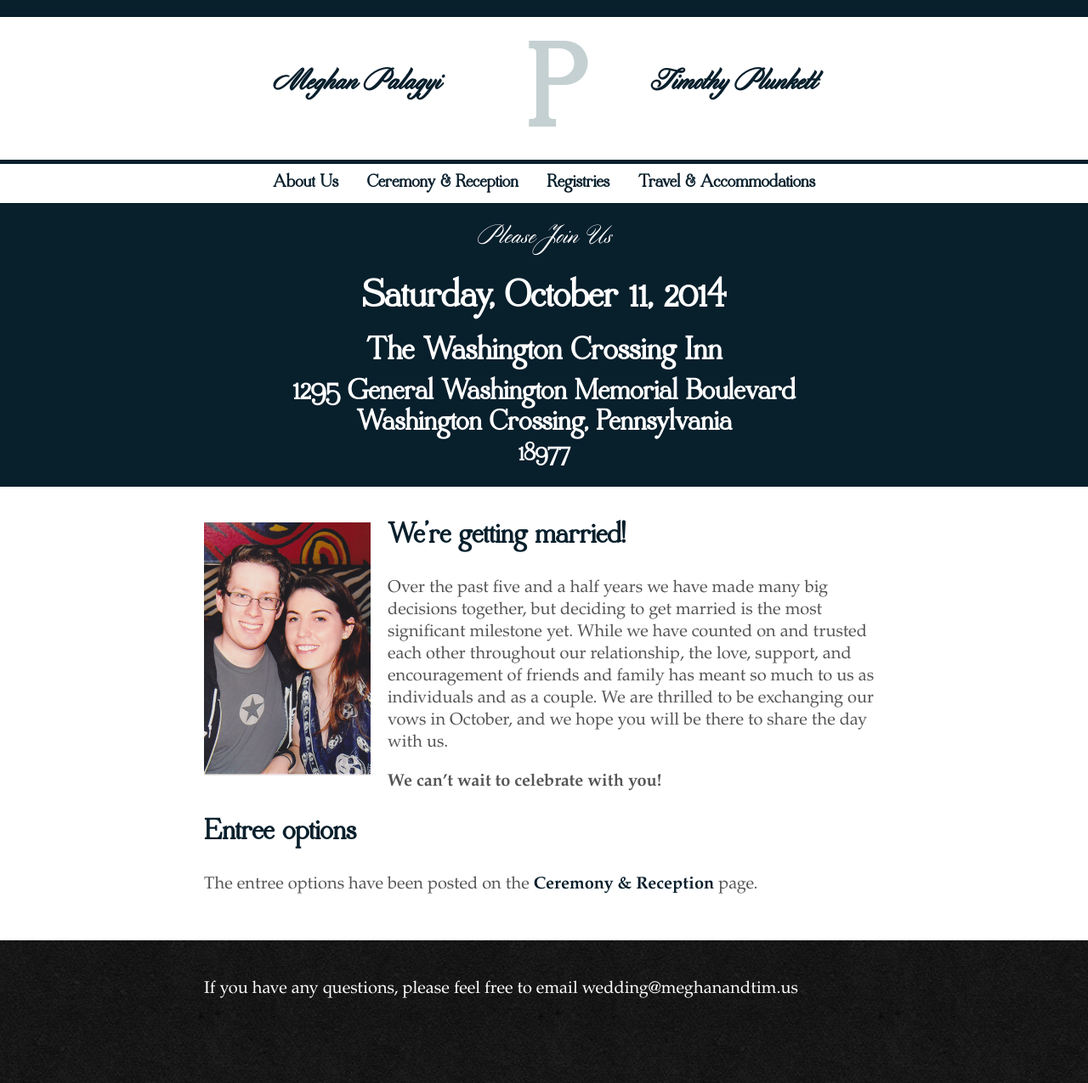
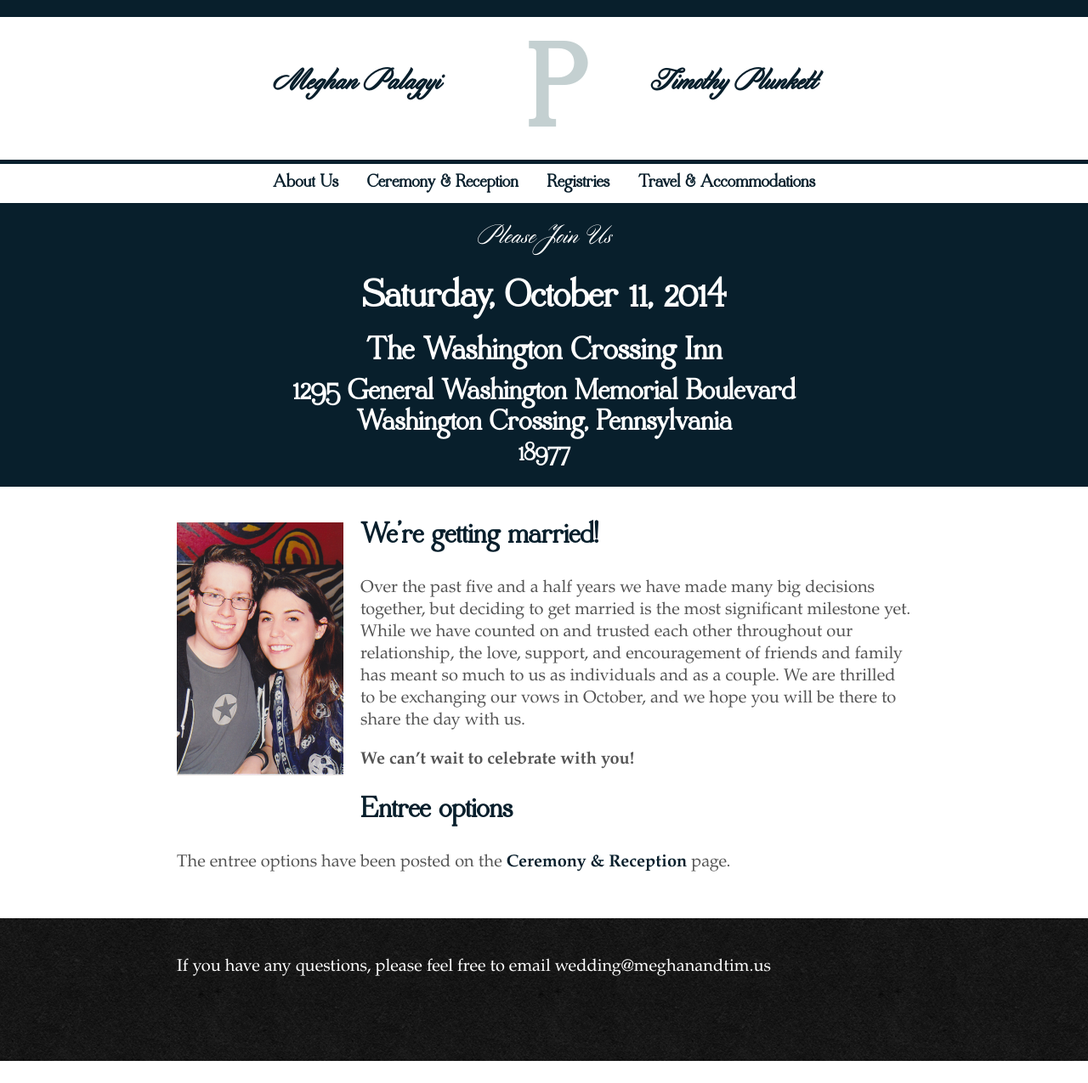
Before and after one commit to timplunkett/meghanandtim.us, a Jekyll site: the page built from index.md, in a window 1280 px wide. Shown: the whole page at 85% size. Built offline with Jekyll 4.4.1, drawn with Linux system fonts in a browser that asks for light colours; after the commit the page ends 1249 px from its top, so only the background shows below that.

Commit message:
Update text width.

```diff
--- a/_sass/partials/_layout.sass
+++ b/_sass/partials/_layout.sass
@@ -4,7 +4,7 @@ header section,
 main,
 footer section
   margin: 0 auto
-  max-width: 50rem
+  max-width: 54rem
   padding: 0 1rem
 
 header
--- a/stylesheets/screen.css
+++ b/stylesheets/screen.css
@@ -111,7 +111,7 @@ header section,
 main,
 footer section {
   margin: 0 auto;
-  max-width: 50rem;
+  max-width: 54rem;
   padding: 0 1rem;
 }
 
```
